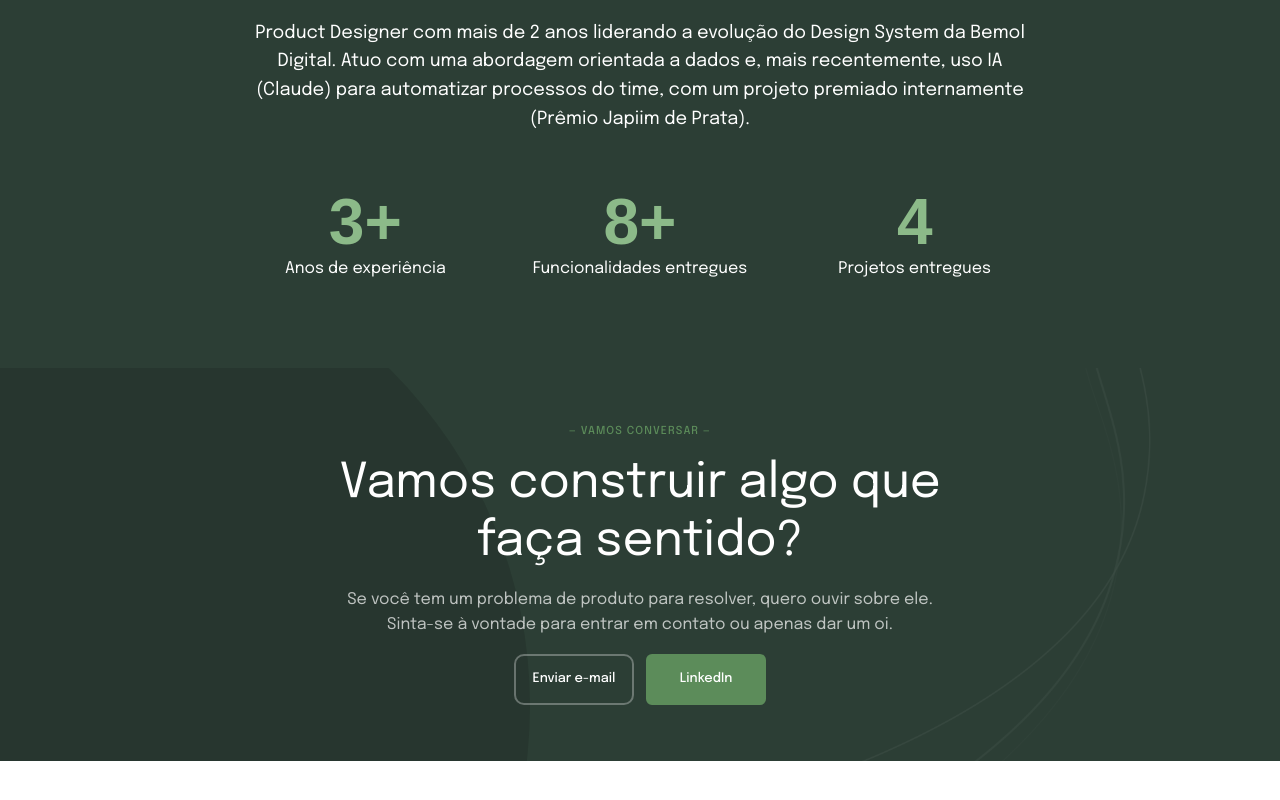
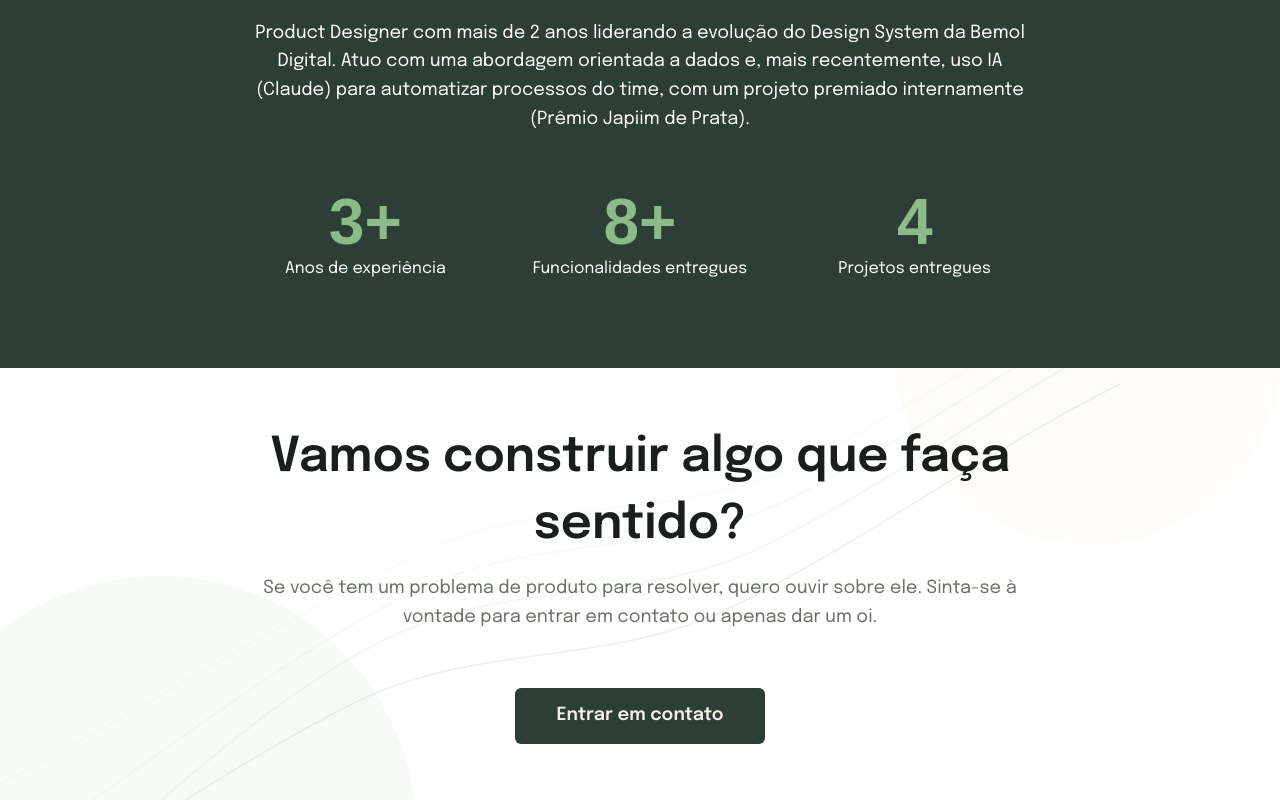
Before and after one commit to Agencia-Lumina-Digital/linda-hillary-port, a React (Vite) app: page / in a window 1280 px wide. Shown: the part 2486-3286 px from the top of the page. Before the commit the page ends 3247 px from the top, so only its background shows below. Built offline with nearby package versions, Linux system fonts and the light colour scheme.

Commit message:
ref: first redesign in contact section

```diff
--- a/src/features/contact/Contact.tsx
+++ b/src/features/contact/Contact.tsx
@@ -1,95 +1,65 @@
 import { Box, Stack, Typography } from '@mui/material';
 import { Button } from '../../components/atoms/Button/Button';
 import { tokens } from '../../theme/tokens';
-import grafismoHero from '../../theme/assets/grafismo-rios-hero.png';
+import heroBg from '../../theme/assets/Hero Section Bg.png';
 
 export const Contact = () => {
   const handleEmailClick = () => {
     window.location.href = 'mailto:linda.15brandao@gmail.com';
   };
 
-  const handleLinkedinClick = () => {
-    window.open('https://www.linkedin.com/in/lindassouza/', '_blank');
-  };
-
   return (
     <Box
       sx={{
         py: { xs: 10, md: 14 },
-        backgroundColor: tokens.colors.background.inverse, // Verde escuro (#2C3E35)
+        backgroundColor: tokens.colors.background.surface, // Fundo claro (#EDE8DF)
         mx: { xs: '-24px', md: 'calc(-50vw + 50%)' }, // Sangramento lateral total
         px: { xs: '24px', md: 'calc(50vw - 50%)' }, // Alinhamento interno com o site
         position: 'relative',
         overflow: 'hidden', // Importante para não quebrar a tela com os grafismos
       }}
     >
-      {/* Círculo decorativo no canto inferior esquerdo - projeta-se mais para dentro em telas maiores */}
-      <Box
-        sx={{
-          position: 'absolute',
-          bottom: { xs: '-150px', sm: '-220px', md: '-320px', lg: '-420px' },
-          left: { xs: '-150px', sm: '-220px', md: '-320px', lg: '-420px' },
-          width: { xs: '300px', sm: '500px', md: '750px', lg: '950px' },
-          height: { xs: '300px', sm: '500px', md: '750px', lg: '950px' },
-          borderRadius: '50%',
-          backgroundColor: 'rgba(0, 0, 0, 0.12)', // Círculo escuro sutil sobre o fundo verde
-          zIndex: 1,
-          pointerEvents: 'none',
-        }}
-      />
-
-      {/* Grafismo decorativo claro no lado direito */}
+      {/* Imagem de Fundo (Hero Section Bg) */}
       <Box
         component="img"
-        src={grafismoHero}
+        src={heroBg}
         alt=""
         sx={{
           position: 'absolute',
-          top: '50%',
-          right: { xs: '-30%', sm: '-20%', md: '-10%' },
-          transform: 'translateY(-50%) scaleX(-1)', // Espelhado
-          width: { xs: '100%', sm: '70%', md: '50%' },
-          maxWidth: '600px',
-          zIndex: 1,
+          top: 0,
+          left: 0,
+          width: '100%',
+          height: '100%',
+          objectFit: 'cover',
+          objectPosition: 'center',
+          zIndex: 0,
           pointerEvents: 'none',
-          filter: 'brightness(0) invert(1) opacity(0.08)', // Transforma as linhas em branco bem suave
+          display: 'block',
         }}
       />
 
       {/* Conteúdo Central */}
       <Stack
-        spacing={4}
+        spacing={{ xs: '24px', md: '56px' }}
         alignItems="center"
         sx={{
           position: 'relative',
           zIndex: 2, // Garante que fica por cima dos grafismos
-          maxWidth: '640px',
+          maxWidth: '800px',
           mx: 'auto',
           textAlign: 'center',
         }}
       >
-        {/* Eyebrow / Tagline */}
-        <Typography
-          sx={{
-            color: tokens.colors.text.accent,
-            fontWeight: tokens.typography.fontWeight.medium,
-            fontSize: tokens.typography.fontSize[11],
-            letterSpacing: '0.1em',
-            textTransform: 'uppercase',
-          }}
-        >
-          — Vamos conversar —
-        </Typography>
-
+        <Stack spacing={{ xs: '24px', md: '16px' }} alignItems="center">
           {/* Título */}
           <Typography
             variant="h2"
             sx={{
               fontFamily: tokens.typography.fontFamily.display,
-            color: tokens.colors.text.onBrand,
-            fontSize: { xs: tokens.typography.fontSize[38], md: tokens.typography.fontSize[48] },
-            fontWeight: tokens.typography.fontWeight.light,
-            lineHeight: 1.2,
+              color: tokens.colors.text.primary,
+              fontSize: { xs: '24px', md: '48px' }, // 48 no desktop
+              fontWeight: 600,
+              lineHeight: 1.4,
             }}
           >
             Vamos construir algo que faça sentido?
@@ -98,66 +68,31 @@ export const Contact = () => {
           {/* Descrição */}
           <Typography
             sx={{
-            fontFamily: tokens.typography.fontFamily.body,
-            color: 'rgba(255, 255, 255, 0.7)',
-            fontSize: { xs: tokens.typography.fontSize[14], md: tokens.typography.fontSize[16] },
+              fontFamily: tokens.typography.fontFamily.display,
+              color: tokens.colors.text.secondary, // rgba(103, 113, 108, 1) mapeado para secondary
+              fontSize: { xs: '16px', md: '18px' }, // 18 no desktop
+              fontWeight: 400,
               lineHeight: 1.6,
-            fontWeight: tokens.typography.fontWeight.regular,
-            px: { xs: 2, md: 4 },
+              maxWidth: '800px',
             }}
           >
             Se você tem um problema de produto para resolver, quero ouvir sobre ele. Sinta-se à vontade para entrar em contato ou apenas dar um oi.
           </Typography>
+        </Stack>
 
-        {/* Botões de Ação */}
-        <Stack
-          direction="row"
-          spacing={3}
+        {/* Botão */}
+        <Button
+          variant="primary"
+          onClick={handleEmailClick}
           sx={{
-            mt: 2,
-            width: { xs: '100%', md: 'auto' },
-            justifyContent: 'center'
+            width: { xs: '100%', md: '250px' },
+            height: '56px',
+            fontSize: '18px',
+            fontWeight: 600,
           }}
         >
-          {/* Botão Enviar e-mail (Contorno claro) */}
-          <Button
-            variant="outlined"
-            onClick={handleEmailClick}
-            sx={{
-              borderColor: 'rgba(255, 255, 255, 0.3)',
-              color: '#FFFFFF',
-              px: { xs: 3, md: 0 },
-              py: '12px',
-              width: { xs: '100%', md: '120px' },
-              flex: { xs: 1, md: 'none' },
-              '&:hover': {
-                borderColor: '#FFFFFF',
-                backgroundColor: 'rgba(255, 255, 255, 0.05)',
-              },
-            }}
-          >
-            Enviar e-mail
+          Entrar em contato
         </Button>
-
-          {/* Botão LinkedIn (Fundo verde marca) */}
-          <Button
-            variant="primary"
-            onClick={handleLinkedinClick}
-            sx={{
-              backgroundColor: '#5C8C5A', // Verde semântico do design system
-              color: '#FFFFFF',
-              px: { xs: 3, md: 0 },
-              py: '12px',
-              width: { xs: '100%', md: '120px' },
-              flex: { xs: 1, md: 'none' },
-              '&:hover': {
-                backgroundColor: '#3D5548',
-              },
-            }}
-          >
-            LinkedIn
-          </Button>
-        </Stack>
       </Stack>
     </Box>
   );
```
Lines whose indentation alone changed are shown as unchanged.
